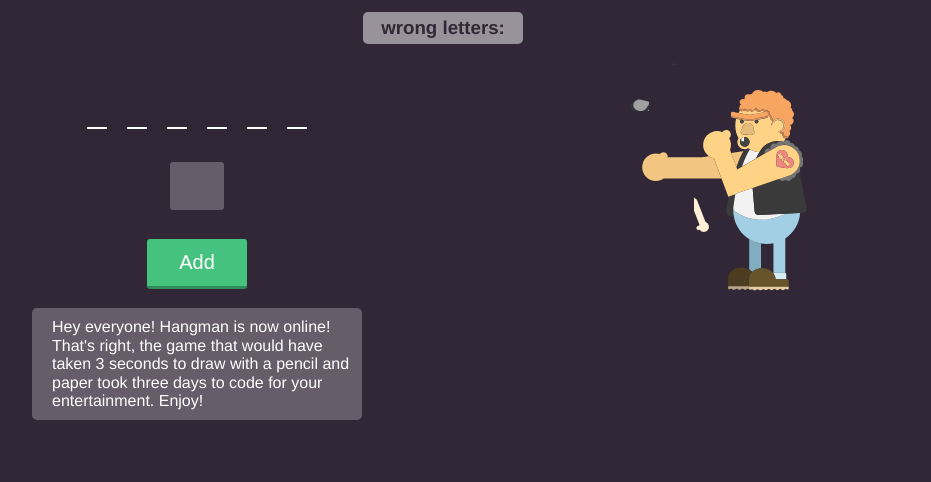
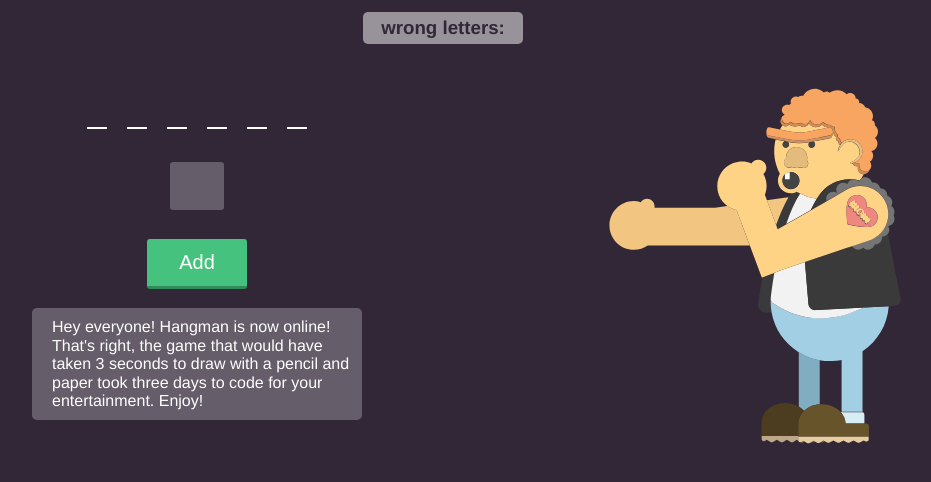
Before and after one commit to tfrankie88/TimProject1, a plain HTML site: page index.html in a window 1280 px wide. Shown: the part 92-574 px from the top of the page, without its empty margins (197-1128 px from the left). Drawn offline with nearby package versions, Linux system fonts and the light colour scheme.

Commit message:
last touches before prez

```diff
--- a/css/style.css
+++ b/css/style.css
@@ -165,11 +165,11 @@ li {
   flex: 1;
   margin: auto;
   position: absolute;
-  background-image: url(/img/bully.svg);
+  background-image: url(../img/bully-01.svg);
   background-repeat:no-repeat;
   background-size: contain;
-  width: 300px;
-  height: 401px;
+  width: 400px;
+  height: 400px;
 }
 
 .lilGuy {
@@ -177,12 +177,12 @@ li {
   display: flex;
   margin: auto;
   position: absolute;
-  background-image: url(/img/lilGuy.svg);
+  background-image: url(../img/lilGuy-01.svg);
   background-repeat:no-repeat;
   background-size: contain;
   z-index: 0;
-  width: 300px;
-  height: 401px;
+  width: 400px;
+  height: 400px;
 }
 
 
@@ -197,20 +197,20 @@ Limbs
 
 .pOne {
   background-color: #312736;
-  width: 46px;
-  height: 89px;
+  width: 59px;
+  height: 116px;
   position: absolute;
-  left: 44px;
-  top: 57px;
+  left: 77px;
+  top: 60px;
 }
 
 .pTwo {
   background-color: #312736;
   width: 46px;
-  height: 130px;
+  height: 178px;
   position: absolute;
-  left: 90px;
-  top: 11px;
+  left: 133px;
+  top: -1px;
 }
 
 .pThree {
@@ -218,8 +218,8 @@ Limbs
   width: 85px;
   height: 65px;
   position: absolute;
-  left: 50px;
-  top: 141px;
+  left: 103px;
+  top: 175px;
 }
 
 .pFour {
@@ -227,7 +227,7 @@ Limbs
   width: 51px;
   height: 152px;
   position: absolute;
-  left: 15px;
+  left: 52px;
   top: 197px;
 }
 
@@ -236,17 +236,17 @@ Limbs
   width: 50px;
   height: 152px;
   position: absolute;
-  left: 116px;
+  left: 172px;
   top: 197px;
 }
 
 .pSix {
   background-color: #312736;
-  width: 55px;
-  height: 152px;
+  width: 72px;
+  height: 100px;
   position: absolute;
-  left: 63px;
-  top: 197px;
+  left: 102px;
+  top: 240px;
 }
 
 /****
```
Also changed, not shown: img/bully-01.svg (added), img/lilGuy-01.svg (added).
